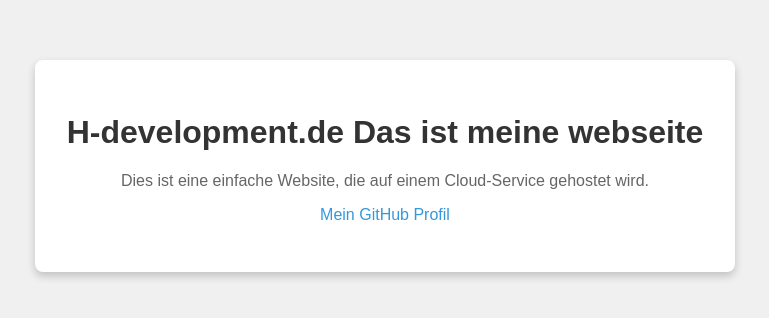
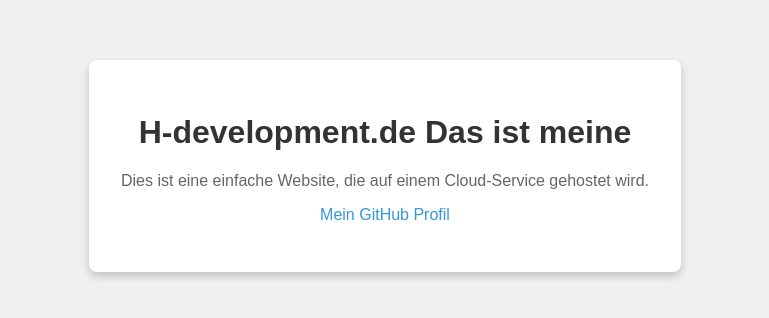
Before and after one commit to Codename-devops/testpage, a plain HTML site: page index.html in a window 1280 px wide. Shown: the part 234-552 px from the top of the page, without its empty margins (255-1024 px from the left). Drawn offline with Linux system fonts and the light colour scheme.

Commit message:
chnage Header

```diff
--- a/index.html
+++ b/index.html
@@ -38,7 +38,7 @@
 </head>
 <body>
     <div class="container">
-        <h1>H-development.de Das ist meine webseite</h1>
+        <h1>H-development.de Das ist meine</h1>
         <p>Dies ist eine einfache Website, die auf einem Cloud-Service gehostet wird.</p>
         <p><a href="https://github.com/codename-devops">Mein GitHub Profil</a></p>
     </div>
```
